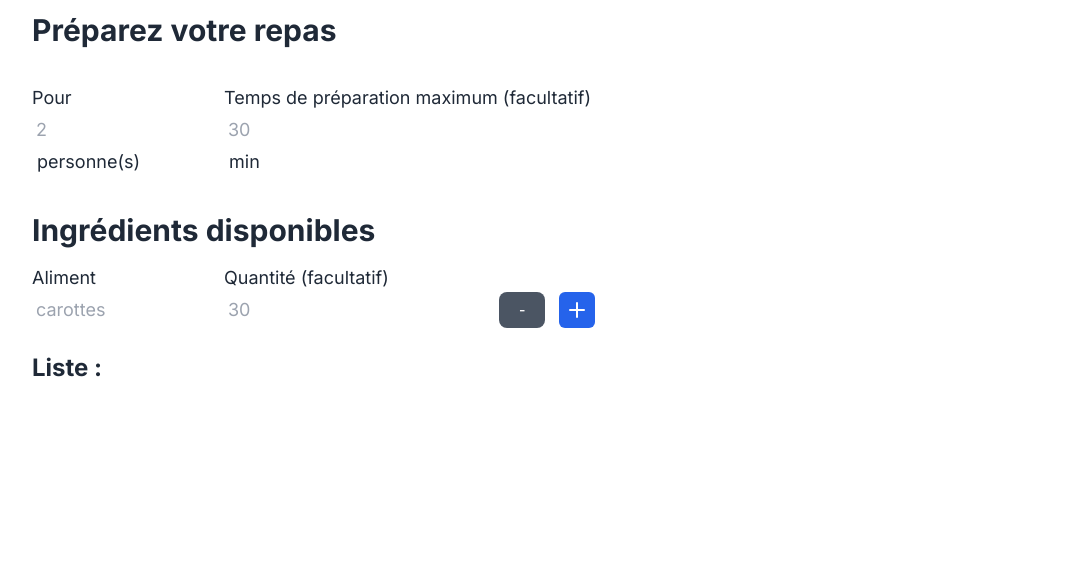
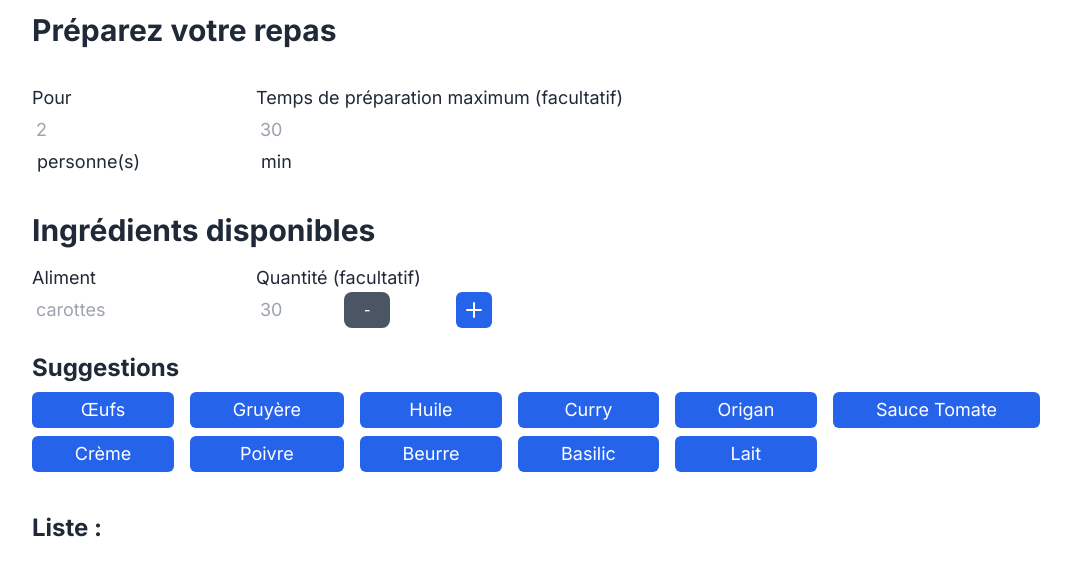
Before and after one commit to JolanPoussier/FoodHelperAI, a Next.js app: page / in a window 1280 px wide. Shown: the top 576 px of the page, without its empty margins (96-1167 px from the left). Built offline with nearby package versions, Linux system fonts and the light colour scheme.

Commit message:
feat: suggestion side first version

```diff
--- a/app/components/button.tsx
+++ b/app/components/button.tsx
@@ -10,7 +10,7 @@ export default function Button({ text, onClick, classname }: Props) {
   return (
     <button
       onClick={() => onClick?.()}
-      className={`bg-blue-600 hover:bg-blue-700 focus:ring-blue-800 focus:outline-none rounded-md p-1 ml-3 text-white ${classname}`}
+      className={`bg-blue-600 hover:bg-blue-700 focus:ring-blue-800 focus:outline-none rounded-md p-1 text-white ${classname}`}
     >
       {text}
     </button>
--- a/app/components/displayIngredients.tsx
+++ b/app/components/displayIngredients.tsx
@@ -20,8 +20,8 @@ export default function DisplayIngredients({
   return (
     <div className="flex w-full h-full flex flex-col flex-wrap">
       {ingredients.map((ingredient, index) => (
-        <div key={index} className="flex mb-3">
-          <div className="font-mono text-white rounded text-lg font-bold w-60 bg-blue-500 p-2 mr-3">
+        <div key={index} className="flex mb-3 mr-8">
+          <div className="font-mono text-white rounded text-lg font-bold w-60 bg-blue-500 p-2 mr-1.5">
             {ingredient.quantity ? `${ingredient.quantity} ` : ""}
 
             {ingredient.ingredient.charAt(0).toUpperCase() +
--- a/app/components/input.tsx
+++ b/app/components/input.tsx
@@ -18,7 +18,7 @@ export default function Input({
   errorMessage,
 }: Props) {
   return (
-    <div>
+    <>
       <input
         className={`${
           errorMessage ? "border border-red-500" : ""
@@ -30,6 +30,6 @@ export default function Input({
         onClick={() => onClick?.()}
       />
       <div className="text-red-500">{errorMessage}</div>
-    </div>
+    </>
   );
 }
--- /dev/null
+++ b/app/components/suggestionsList.tsx
@@ -0,0 +1,49 @@
+import { setState, state } from "../src/services/type";
+import Button from "./button";
+
+type Props = {
+  setState: setState;
+  state: state;
+};
+
+export default function SuggestionsList({ setState, state }: Props) {
+  const suggestionsList = [
+    "Œufs",
+    "Crème",
+    "Gruyère",
+    "Poivre",
+    "Huile",
+    "Beurre",
+    "Curry",
+    "Basilic",
+    "Origan",
+    "Lait",
+    "Sauce Tomate",
+  ];
+
+  const handleSubmitSuggestion = (suggestion: string) => {
+    setState({
+      ...state,
+      ingredientList: [
+        ...state.ingredientList,
+        {
+          quantity: "",
+          ingredient: suggestion,
+        },
+      ],
+    });
+  };
+
+  return (
+    <div className="h-full flex flex-col flex-wrap">
+      {suggestionsList.map((suggestion, index) => (
+        <Button
+          onClick={() => handleSubmitSuggestion(suggestion)}
+          text={suggestion}
+          key={index}
+          classname="mr-4 mb-2"
+        />
+      ))}
+    </div>
+  );
+}
--- a/app/page.tsx
+++ b/app/page.tsx
@@ -7,6 +7,7 @@ import Button from "./components/button";
 import DisplayIngredients from "./components/displayIngredients";
 import DropMenu from "./components/dropMenu";
 import { Plus } from "lucide-react";
+import SuggestionsList from "./components/suggestionsList";
 
 export default function Home() {
   const [dataForm, setDataForm] = useState("");
@@ -100,11 +101,11 @@ export default function Home() {
       <h1 className="pt-3 pb-5 text-3xl font-bold">Préparez votre repas</h1>
       <div className="w-full pt-4 flex pb-6">
         <div className="flex flex-col md:flex-row">
-          <div className="w-48 mb-4 md:mb-0">
+          <div className="w-56 mb-4 md:mb-0">
             <div>Pour</div>
             <div>
               <Input
-                classname="w-1/4 p-1 gap-4 rounded-md"
+                classname="w-20 p-1 gap-4 rounded-md"
                 section="persons"
                 placeholder="2"
                 value={state.persons}
@@ -117,7 +118,7 @@ export default function Home() {
             <div>Temps de préparation maximum (facultatif)</div>
             <div>
               <Input
-                classname="w-1/4 p-1 gap-4 rounded-md"
+                classname="w-20 p-1 gap-4 rounded-md"
                 section="cookingTime"
                 placeholder="30"
                 value={state.cookingTime}
@@ -131,11 +132,11 @@ export default function Home() {
       <h1 className="pt-3 text-3xl font-bold">Ingrédients disponibles</h1>
       <div className="w-full pt-4 flex pb-6">
         <div className="flex flex-col md:flex-row">
-          <div className="w-48  mb-4 md:mb-0">
+          <div className="w-56  mb-4 md:mb-0">
             <div>Aliment</div>
             <div>
               <Input
-                classname="w-1/2 p-1 gap-4 rounded-md"
+                classname="w-44 p-1 gap-4 rounded-md"
                 errorMessage={
                   errorState.ingredient ? "Entrez un ingrédient" : ""
                 }
@@ -150,7 +151,7 @@ export default function Home() {
             <div>Quantité (facultatif)</div>
             <div className="flex flex-row">
               <Input
-                classname="w-1/2 p-1 gap-4 rounded-md $"
+                classname="w-20 p-1 gap-4 rounded-md $"
                 section="quantityNumber"
                 placeholder="30"
                 value={state.quantityNumber}
@@ -159,7 +160,7 @@ export default function Home() {
               <div className="pl-2">
                 <DropMenu state={state} setState={setState} />
               </div>
-              <div className="self-end pl-12">
+              <div className="self-end pl-28">
                 <Button
                   classname="w-9 h-9 flex justify-center items-center	"
                   text={<Plus />}
@@ -170,15 +171,19 @@ export default function Home() {
           </div>
         </div>
       </div>
+      <div className="text-2xl font-bold pb-2">Suggestions</div>
+      <div className="h-24 overflow-x-auto mb-6">
+        <SuggestionsList state={state} setState={setState} />
+      </div>
       <div className="text-2xl font-bold pb-2">Liste :</div>
-      <div className="h-3/5 overflow-x-auto">
+      <div className="h-2/5 overflow-x-auto">
         <DisplayIngredients
           setState={setState}
           state={state}
           ingredients={state.ingredientList}
         />
       </div>
-      <pre className=" w-full whitespace-pre-wrap overflow-wrap-break-word">
+      <pre className="w-full whitespace-pre-wrap overflow-wrap-break-word">
         <span
           className="block"
           dangerouslySetInnerHTML={{ __html: formattedRecipe }}
```
